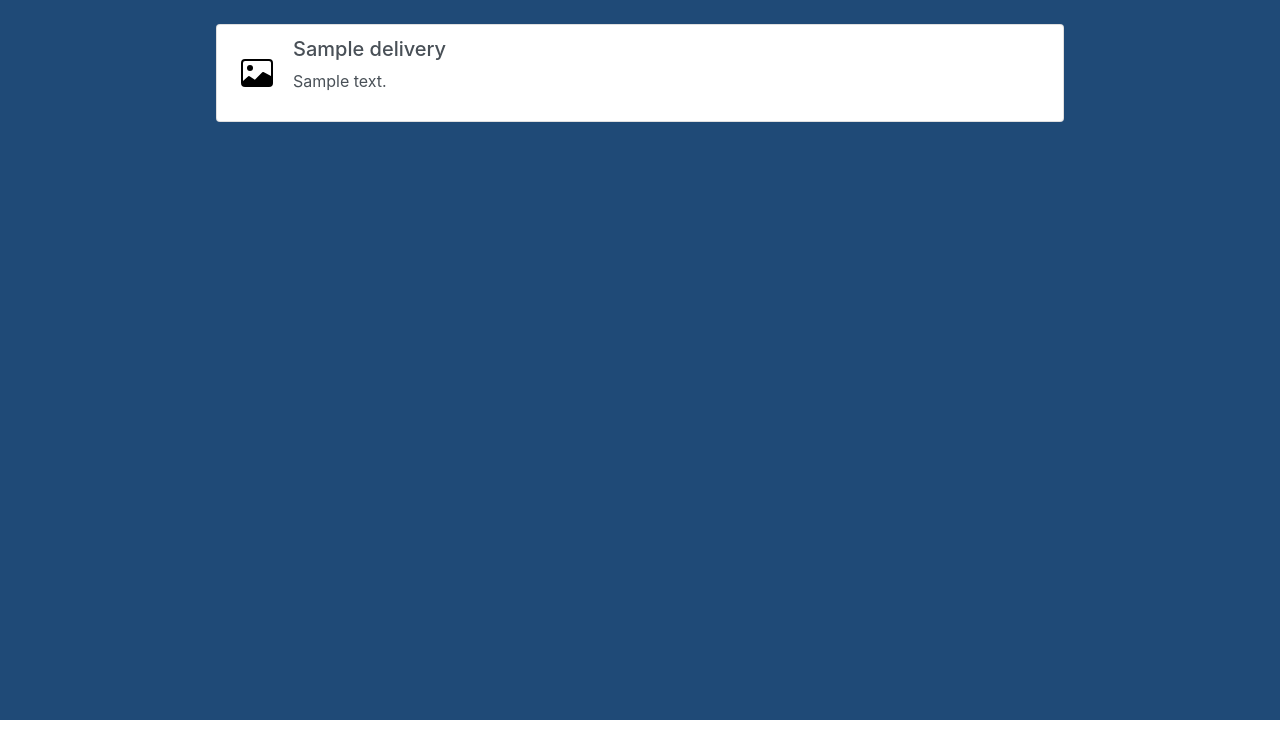
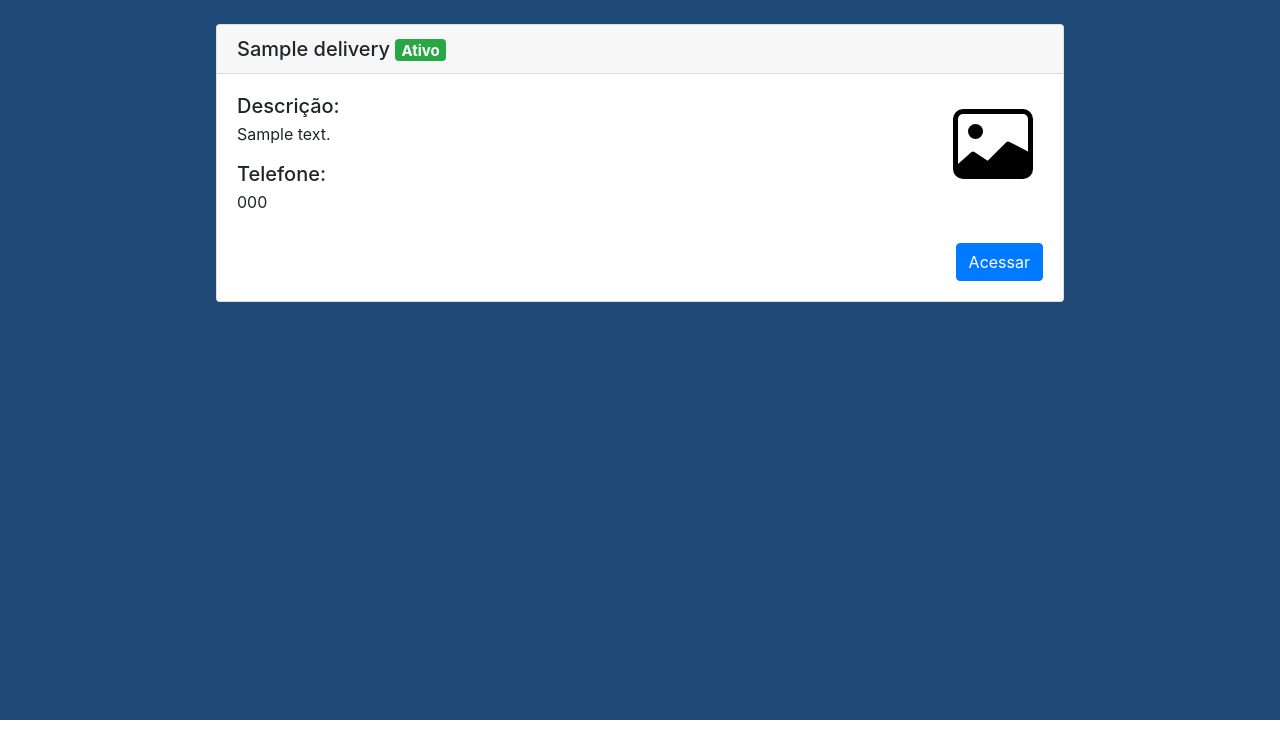
Before and after one commit to LVLeozao/Projeto_FBD, a Django app: page /pedeMais/listDeliverys/ in a window 1280 px wide. Shown: the part 64-800 px from the top of the page. Run offline with Django 3.2, Linux system fonts and the light colour scheme; a user stored in the database is signed in; tables that the repository leaves empty hold one stand-in row (values such as "Sample post"); some libraries are stand-ins or nearby versions.

Commit message:
Atualização 06.12

```diff
--- a/delivery/models.py
+++ b/delivery/models.py
@@ -62,7 +62,7 @@ class Cliente(models.Model):
     )
 
     nome = models.CharField(max_length=255)
-    slug = models.SlugField(max_length=250, help_text="EX.:nome-segundo", null = True, blank=True)
+    slug = models.SlugField(max_length=250, null = True, blank=True)
     genero = models.CharField(max_length=1, choices=GENERO_CHOICES)
     cpf = models.CharField(max_length=11, help_text="EX.: 99999999999")
     idade = models.IntegerField()
@@ -82,14 +82,15 @@ class Cliente(models.Model):
 
 class Delivery(models.Model):
     nome_restaurante = models.CharField(max_length=100, help_text="Nome do Delivery: ")
-    slug = models.SlugField(max_length=250, help_text="EX.:nome-segundo")
+    slug = models.SlugField(max_length=250, null = True, blank=True)
     cnpj = models.CharField(max_length=18, help_text="99.999.999/9999-99", verbose_name="CNPJ")
-    endereco = models.ManyToManyField(Endereco, related_name="getEnderecos")
+    endereco = models.ForeignKey(Endereco,on_delete = models.PROTECT, related_name="getEnderecos")
     descricao = models.TextField(verbose_name="Descrição")
     telefone1 = models.CharField(max_length=14, help_text="EX.:(99)99999-9999")
     telefone2 = models.CharField(max_length=13, null=True, blank=True, help_text="EX.:(87)3333-3333")
     user = models.ForeignKey(User, null=True, blank=True, on_delete=models.PROTECT, related_name="getDelivery")
     img = models.ImageField(help_text="Tamanho máximo 50x50", verbose_name="Imagem", null = True, blank=True)
+    is_ativo = models.BooleanField(verbose_name="Ativo", default=False)
 
     class Meta:
         verbose_name_plural = "Delivery's"
@@ -164,9 +165,9 @@ class Pedido(models.Model):
 class Produto(models.Model):
 
     CATEGORIA_CHOICE = (
-        ("refeicao", "Refeição"),
-        ("bebida", "Bebida"),
-        ("sobremesas", "Sobremesa"),
+        ("doce", "Doces"),
+        ("salgados", "Salgados"),
+        ("bebidas", "Bebidas"),
     )
 
     nome = models.CharField(max_length=255)
--- a/delivery/templates/delivery/cadastroCliente.html
+++ b/delivery/templates/delivery/cadastroCliente.html
@@ -11,7 +11,7 @@ Cadastro - Cliente
 
 <div style="position: absolute; margin-top: 2vh; margin-left: 1vw;">
     <div class="d-flex justify-content-end">
-        <a href="{% url 'login' %}"><button type="button" class="btn btn-info">Voltar</button></a>>
+        <a href="{% url 'login' %}"><button type="button" class="btn btn-primary">Voltar</button></a>>
     </div>
 </div>
 
@@ -53,8 +53,8 @@ Cadastro - Cliente
                                     aria-labelledby="list-settings-list">
                                     {{endereco|crispy}}
 
-                                    <div class="d-flex justify-content-end" style="margin-top:2vh;">
-                                        <input class="btn btn-info" type="submit" value="Cadastrar">
+                                    <div class="d-flex justify-content-center" style="margin-top:2vh;">
+                                        <input class="btn btn-primary btn-lg btn-block" type="submit" value="Cadastrar">
                                     </div>
 
                                 </div>
--- a/delivery/templates/delivery/cadastroDelivery.html
+++ b/delivery/templates/delivery/cadastroDelivery.html
@@ -10,7 +10,7 @@ Cadastro - Cliente
 {% block content %}
 <div style="position: absolute; margin-top: 2vh; margin-left: 1vw;">
     <div class="d-flex justify-content-end">
-        <a href="{% url 'login' %}"><button type="button" class="btn btn-info">Voltar</button></a>>
+        <a href="{% url 'login' %}"><button type="button" class="btn btn-primary">Voltar</button></a>>
     </div>
 </div>
 
@@ -50,8 +50,8 @@ Cadastro - Cliente
                                     aria-labelledby="list-settings-list">
                                     {{endereco|crispy}}
 
-                                    <div class="d-flex justify-content-end" style="margin-top:2vh;">
-                                        <input class="btn btn-info" type="submit" value="Cadastrar">
+                                    <div class="d-flex justify-content-center" style="margin-top:2vh;">
+                                        <input class="btn btn-primary btn-lg btn-block" type="submit" value="Cadastrar">
                                     </div>
 
                                 </div>
--- a/delivery/templates/delivery/listDeliverys.html
+++ b/delivery/templates/delivery/listDeliverys.html
@@ -10,9 +10,9 @@ Delivery's - Pede Mais
 
 {% if erro == 'true' %}
 
-<div class = "container" style = "position: relative; padding: 1vw;">
+<div class="container" style="position: relative; padding: 1vw;">
     <div class="alert alert-danger alert-dismissible fade show" role="alert">
-        <div class = "d-flex justify-content-center">
+        <div class="d-flex justify-content-center">
             <strong>Dados inseridos nos campos de busca estão inválidos, tente novamente.</strong>
         </div>
         <button type="button" class="close" data-dismiss="alert" aria-label="Close">
@@ -26,36 +26,48 @@ Delivery's - Pede Mais
 
 
 <div class="container" style="width: 70vw; padding: 3vh;">
+    <!-- {% for delivery in objects %}
+    <div class="card">
+
+        <a href="{{delivery.get_absolute_url}}"><h5 class="card-header"></h5></a>
+
+        <div class="card-body">
+            <p>{{delivery.descricao}}</p>
+            <img src="{% static 'img/icons/image.svg' %}" class="align-self-start mr-3" alt="...">
+        </div>
+    </div>
+
+    {% endfor %} -->
     {% for delivery in objects %}
-    <div class="list-group" >
-
-        <a href="{{delivery.get_absolute_url}}" class="list-group-item list-group-item-action" >
+    <div class="card">
+        {% if delivery.is_ativo %}
+            <h5 class="card-header">{{delivery.nome_restaurante}} <span class="badge badge-success">Ativo</span></h5>
+        {% else %}
+            <h5 class="card-header">{{delivery.nome_restaurante}} <span class="badge badge-danger">Inativo</span></h5>
+        {% endif %}
+        <div class="card-body">
             <div class="media">
-                <img src="{% static 'img/icons/image.svg' %}" class="align-self-center mr-3" width="40px">
                 <div class="media-body">
-                    <h5 class="mt-0">{{delivery.nome_restaurante}}</h5>
+                    <h5 class="mt-0 mb-1">Descrição:</h5>
                     <p>{{delivery.descricao}}</p>
 
+                    <h5 class="mt-0 mb-1">Telefone:</h5>
+                    <p>{{delivery.telefone1}}</p>
                 </div>
+                <img src="{% static 'img/icons/image.svg' %}" width="100vw" class="ml-3" alt="...">
             </div>
-        </a>
-
+            {% if delivery.is_ativo %}
+                <div class="d-flex justify-content-end" style="margin-top: 1vw;">
+                    <a href="{{delivery.get_absolute_url}}" class="btn btn-primary">Acessar</a>
+                </div>
+            {% endif %}
+        </div>
     </div>
-
-    <div style="padding: 2px;" ></div>
+    </br>
 
     {% endfor %}
 
 </div>
 
 
-
-
-
-
-
-
-
-
-
 {% endblock content %}
--- a/delivery/views.py
+++ b/delivery/views.py
@@ -13,7 +13,7 @@ from django.contrib.auth.models import User
 def getGroup(pk):
     grupo = User.objects.get(id = pk).groups.all().first().__str__()
 
-    return "c" if grupo == "Cliente" else "d"
+    return "c" if grupo == "Clientes" else "d"
 
 def calcularValor(produtos):
     valorTotal = 0
@@ -23,6 +23,9 @@ def calcularValor(produtos):
         qntTotal+=x.qnt
 
     return valorTotal,  qntTotal
+
+
+
 
 def PedidoDeliveryView(request):
     template_name = "delivery/carrinho.html"
@@ -81,10 +84,9 @@ def ListDeliveryView(request):
 
 
         try:
-            cidade = request.POST['cidade']
-            estado = request.POST['estado']
+
+            endereco = Endereco.objects.filter(cidade = request.POST["cidade"] , estado = request.POST["estado"]).all()
             querys = []
-            endereco = Endereco.objects.filter(cidade= cidade , estado = estado).all()
             rest = []
 
             for end in endereco:
@@ -94,20 +96,15 @@ def ListDeliveryView(request):
                 for x in query.getEnderecos.all():
                     rest.append(x)
 
+            array["objects"] = rest
 
-
-            array["objects"] = rest
-            array['type'] = getGroup(request.user.pk)
-            array['erro'] = "false"
-            array["buscar_cidade"] = "true"
 
 
 
         except:
 
             array["objects"] = Delivery.objects.all()
-            array['type'] = getGroup(request.user.pk)
-            array["buscar_cidade"] = "true"
+
             array['erro'] = "true"
 
 
--- a/meu_site/settings.py
+++ b/meu_site/settings.py
@@ -79,7 +79,7 @@ WSGI_APPLICATION = 'meu_site.wsgi.application'
 DATABASES = {
     'default': {
         'ENGINE': 'django.db.backends.postgresql_psycopg2',
-        'NAME': os.environ.get('DB_NAME', 'ProjetoFBD'),
+        'NAME': os.environ.get('DB_NAME', 'fbd'),
         'USER': os.environ.get('DB_USER', 'postgres'),
         'PASSWORD': os.environ.get('DB_PASS', '1027210916'),
         'HOST': 'localhost',
--- a/templates/dashboard.html
+++ b/templates/dashboard.html
@@ -76,12 +76,14 @@
                         </div>
                     </div>
                 </div>
+                {% if buscar_cidade != "true" %}
                 <div class="p-1 bd-highlight">
                     <a type="button" class="btn btn-light" href="{% url 'listDeliverys' %}">
                         <img src="{% static 'img/icons/restaurant-24px.svg' %}" width="24vh">
                         Delivery's
                     </a>
                 </div>
+                {% endif %}
 
                 {% if buscar_cidade == 'true' %}
                 <div class="p-1 bd-highlight">
@@ -91,6 +93,9 @@
                     </button>
                 </div>
             {% endif %}
+
+
+
 
 
 
@@ -117,7 +122,7 @@
 
                 <div class="modal-header">
 
-                    <h5 class="modal-title" id="exampleModalLabel">Mudar Localização</h5>
+                    <h5 class="modal-title" id="exampleModalLabel">Buscar Localização</h5>
 
                     <button type="button" class="close" data-dismiss="modal" aria-label="Close">
                         <span aria-hidden="true">&times;</span>
@@ -150,6 +155,11 @@
             </div>
         </div>
     </div>
+    <!--EndModal(Buscar Localização)-->
+
+
+
+
 
 
 
```
Also changed, not shown: delivery/migrations/0001_initial.py, delivery/migrations/0002_delivery_is_ativo.py (added), delivery/migrations/0002_pedido_status_pagamento.py (deleted), delivery/migrations/0003_auto_20191202_0643.py (deleted), delivery/migrations/0003_auto_20191206_1407.py (added), delivery/migrations/0004_auto_20191202_0646.py (deleted), delivery/migrations/0005_produto_qnt.py (deleted), delivery/migrations/0006_auto_20191202_1127.py (deleted), delivery/migrations/0007_auto_20191202_1147.py (deleted), delivery/migrations/0008_auto_20191203_1542.py (deleted), delivery/migrations/0009_auto_20191203_1608.py (deleted), delivery/migrations/0010_auto_20191204_1506.py (deleted). Lines whose indentation alone changed are shown as unchanged.
